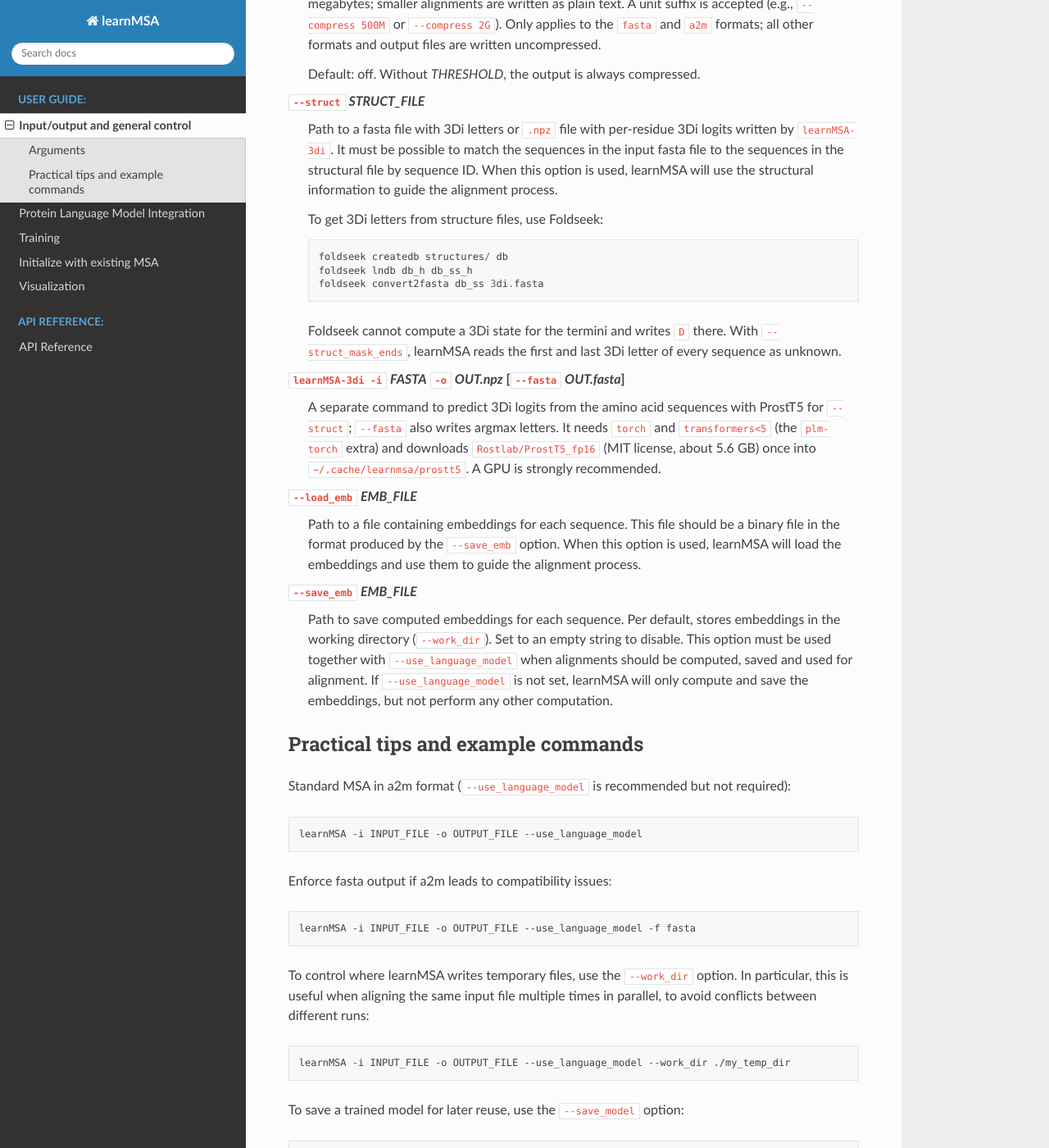
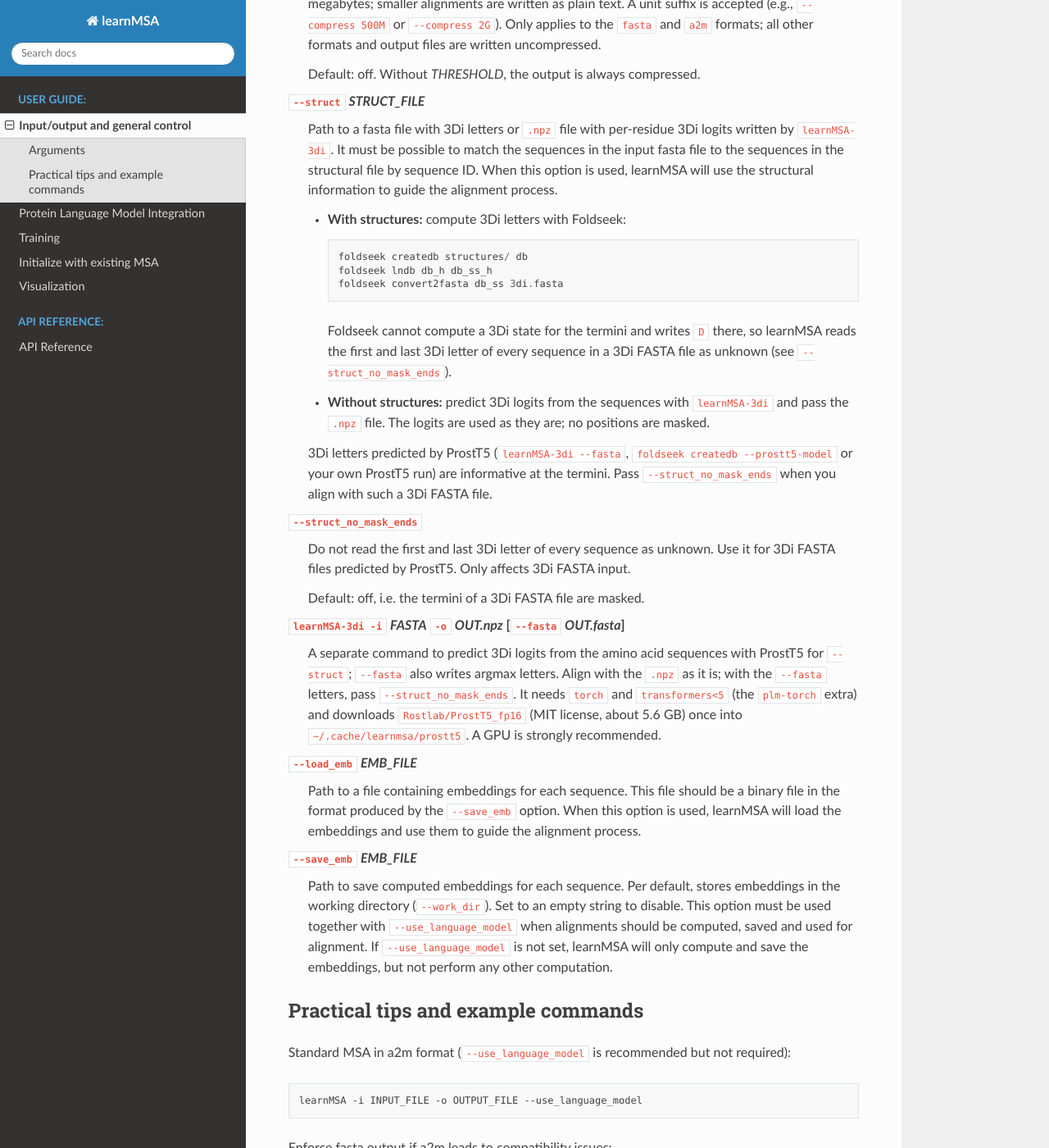
Before and after one commit to Gaius-Augustus/learnMSA, a Sphinx documentation site: the page built from docs/io.rst, in a window 1280 px wide and 1400 px high, scrolled down 1740 px. Shown: the whole window at 82% size. Built offline with Sphinx 7.4.7 and the Read the Docs theme 3.1.0, drawn with Linux system fonts in a browser that asks for light colours.

Commit message:
made masking end positions the default for structural fasta input

```diff
--- a/docs/io.rst
+++ b/docs/io.rst
@@ -96,19 +96,36 @@ Arguments
     by sequence ID. When this option is used, learnMSA will use the structural
     information to guide the alignment process.
 
-    To get 3Di letters from structure files, use Foldseek::
+    - **With structures:** compute 3Di letters with Foldseek::
 
-        foldseek createdb structures/ db
-        foldseek lndb db_h db_ss_h
-        foldseek convert2fasta db_ss 3di.fasta
+          foldseek createdb structures/ db
+          foldseek lndb db_h db_ss_h
+          foldseek convert2fasta db_ss 3di.fasta
 
-    Foldseek cannot compute a 3Di state for the termini and writes ``D``
-    there. With ``--struct_mask_ends``, learnMSA reads the first and last 3Di
-    letter of every sequence as unknown.
+      Foldseek cannot compute a 3Di state for the termini and writes ``D``
+      there, so learnMSA reads the first and last 3Di letter of every
+      sequence in a 3Di FASTA file as unknown (see ``--struct_no_mask_ends``).
+    - **Without structures:** predict 3Di logits from the sequences with
+      ``learnMSA-3di`` and pass the ``.npz`` file. The logits are used as
+      they are; no positions are masked.
+
+    3Di letters predicted by ProstT5 (``learnMSA-3di --fasta``,
+    ``foldseek createdb --prostt5-model`` or your own ProstT5 run) are
+    informative at the termini. Pass ``--struct_no_mask_ends`` when you
+    align with such a 3Di FASTA file.
+
+``--struct_no_mask_ends``
+    Do not read the first and last 3Di letter of every sequence as unknown.
+    Use it for 3Di FASTA files predicted by ProstT5. Only affects 3Di FASTA
+    input.
+
+    Default: off, i.e. the termini of a 3Di FASTA file are masked.
 
 ``learnMSA-3di -i`` *FASTA* ``-o`` *OUT.npz* [``--fasta`` *OUT.fasta*]
     A separate command to predict 3Di logits from the amino acid sequences with
-    ProstT5 for ``--struct``; ``--fasta`` also writes argmax letters.
+    ProstT5 for ``--struct``; ``--fasta`` also writes argmax letters. Align
+    with the ``.npz`` as it is; with the ``--fasta`` letters, pass
+    ``--struct_no_mask_ends``.
     It needs ``torch`` and ``transformers<5`` (the
     ``plm-torch`` extra) and downloads ``Rostlab/ProstT5_fp16`` (MIT license,
     about 5.6 GB) once into ``~/.cache/learnmsa/prostt5``. A GPU is strongly
```
Also changed, not shown: 5 other files.
